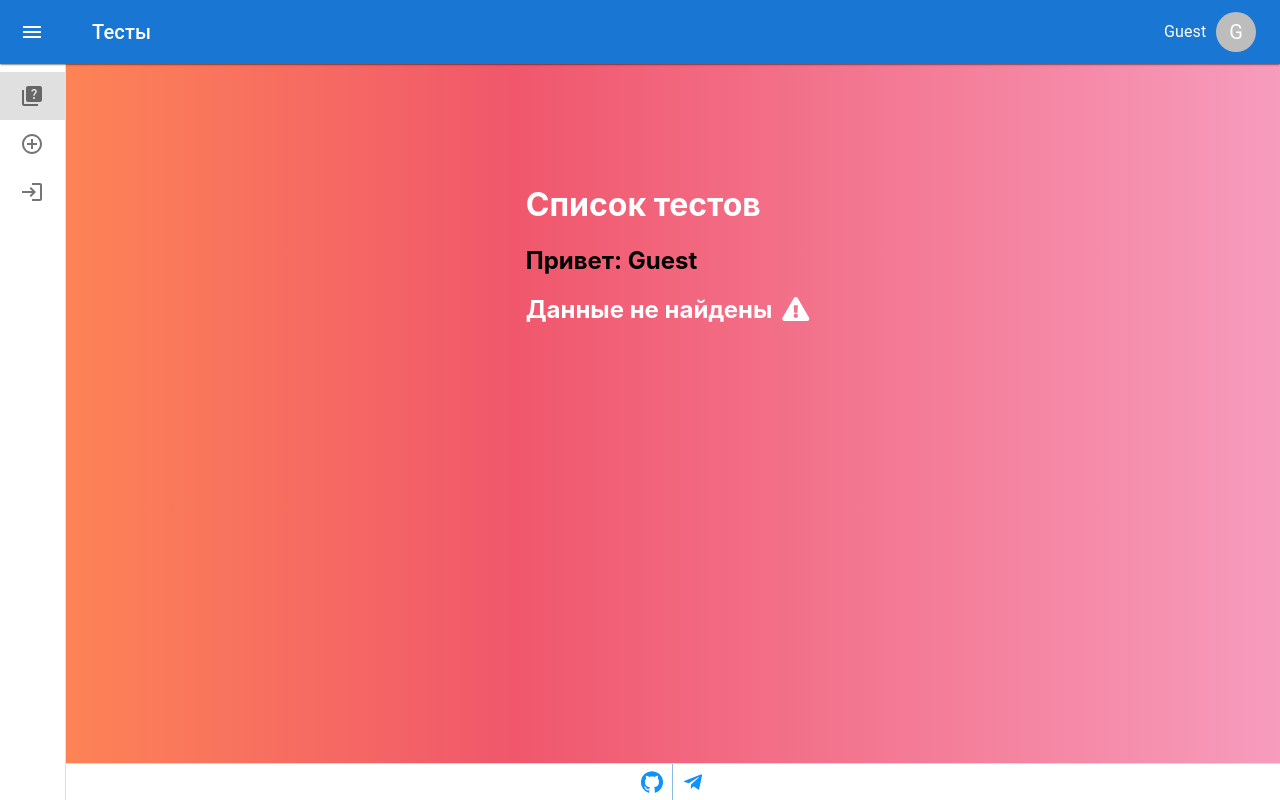
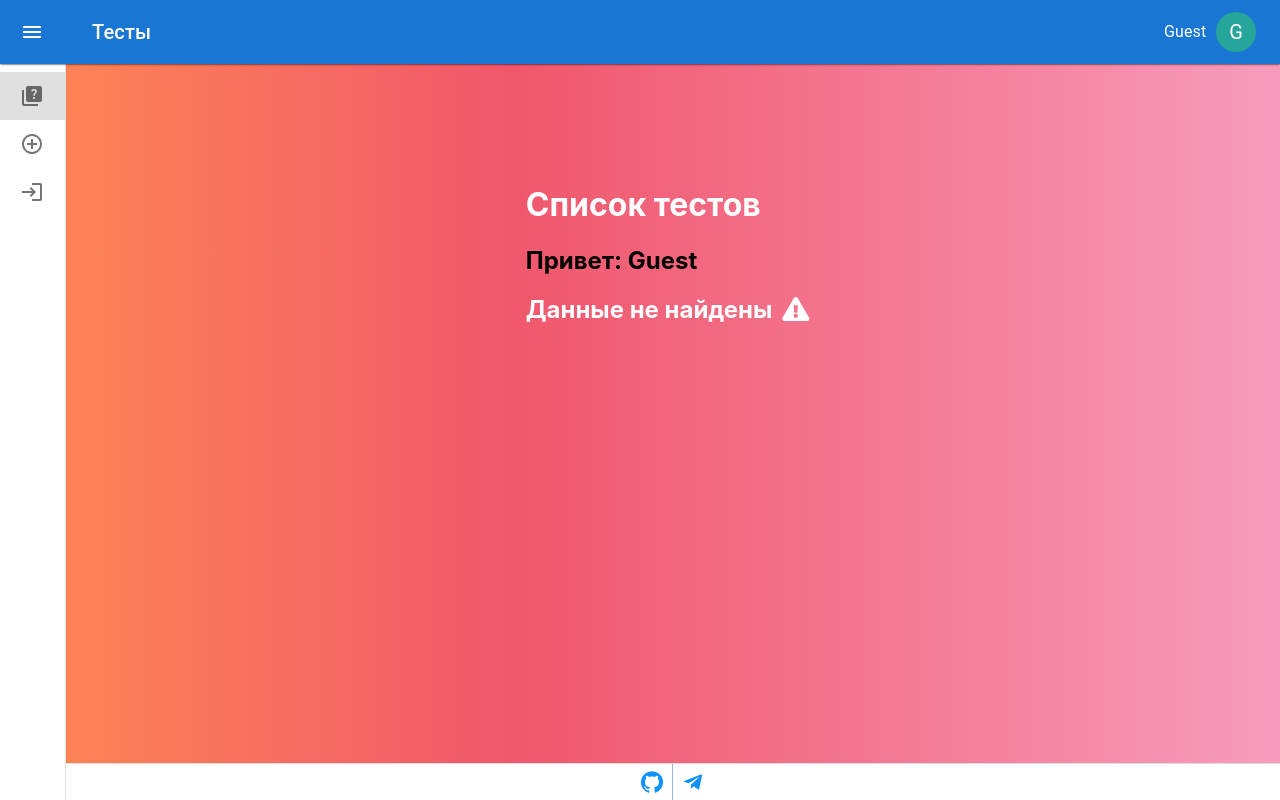
Before and after one commit to Mayamee/react-quiz, a React (Create React App) app: page / in a window 1280 px wide. Built offline with nearby package versions, Linux system fonts and the light colour scheme.

Commit message:
connect layout to store

```diff
--- a/src/hoc/Layout/Layout.jsx
+++ b/src/hoc/Layout/Layout.jsx
@@ -23,7 +23,7 @@ import {
   Toolbar,
   Typography,
 } from "@mui/material";
-import { grey } from "@mui/material/colors";
+import { grey, indigo, teal } from "@mui/material/colors";
 import { useTheme } from "@mui/material/styles";
 import { Box } from "@mui/system";
 import { useEffect } from "react";
@@ -43,7 +43,7 @@ import {
 
 const drawerWidth = 220;
 
-const Layout = ({ isAuth, children }) => {
+const Layout = ({ isAuth, user, children }) => {
   const [isDrawerOpen, setDrawerOpen] = useState(false);
   const [title, setTitle] = useState("");
   const location = useLocation();
@@ -159,8 +159,10 @@ const Layout = ({ isAuth, children }) => {
                 gap: 1.2,
               }}
             >
-              <Typography>Guest</Typography>
-              <Avatar>G</Avatar>
+              <Typography>{isAuth ? user.email : "Guest"}</Typography>
+              <Avatar sx={{ background: isAuth ? indigo[600] : teal[400] }}>
+                {isAuth ? user.email[0].toUpperCase() : "G"}
+              </Avatar>
             </Box>
           </Toolbar>
         </AppBar>
@@ -220,6 +222,7 @@ const Layout = ({ isAuth, children }) => {
 
 const mapStateToProps = (state) => ({
   isAuth: state.auth.isAuthentificated,
+  user: state.auth.user,
 });
 
 export default connect(mapStateToProps, null)(Layout);
```
